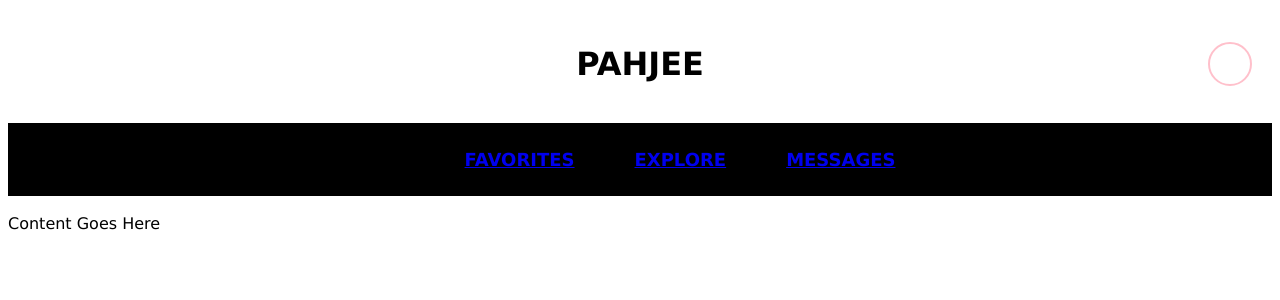
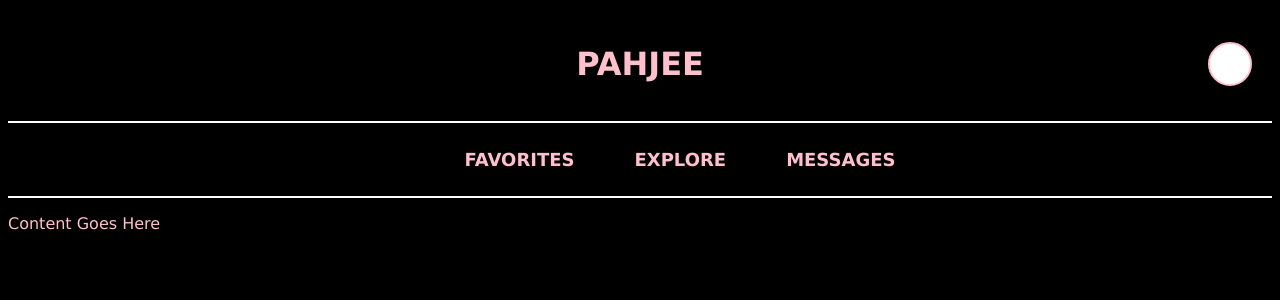
Before and after one commit to lmartin2422/Pahjee, an Angular app: page /home in a window 1280 px wide. Shown: the top 300 px of the page. Built offline with nearby package versions, Linux system fonts and the light colour scheme.

Commit message:
styles.css

```diff
--- a/src/styles.css
+++ b/src/styles.css
@@ -1,5 +1,21 @@
 /* You can add global styles to this file, and also import other style files */
 body {
     font-family: 'Lucida Sans', 'Lucida Sans Regular', 'Lucida Grande', 'Lucida Sans Unicode', Geneva, Verdana, sans-serif;
+    background-color: black; /* Sets the background to black */
+    color: pink; /* Sets all text color to pink */
+}
 
+/* Ensure all links are also pink */
+a {
+    color: pink;
+    text-decoration: none;
 }
+
+a:hover {
+    color: lightpink; /* Slightly different shade on hover */
+}
+
+/* If you have specific containers that need this styling */
+.container {
+    color: pink; /* Ensures all text inside containers remains pink */
+}
```
